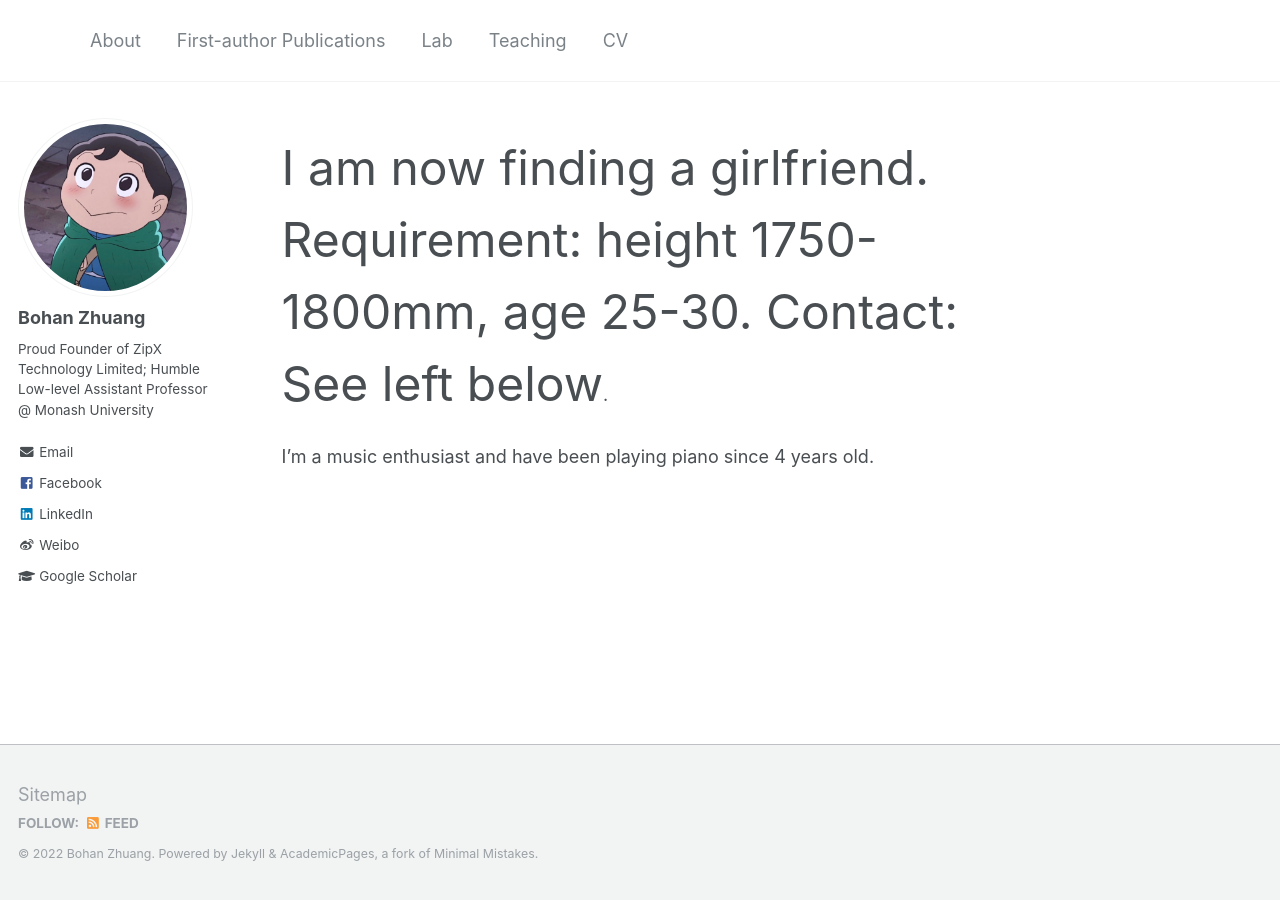
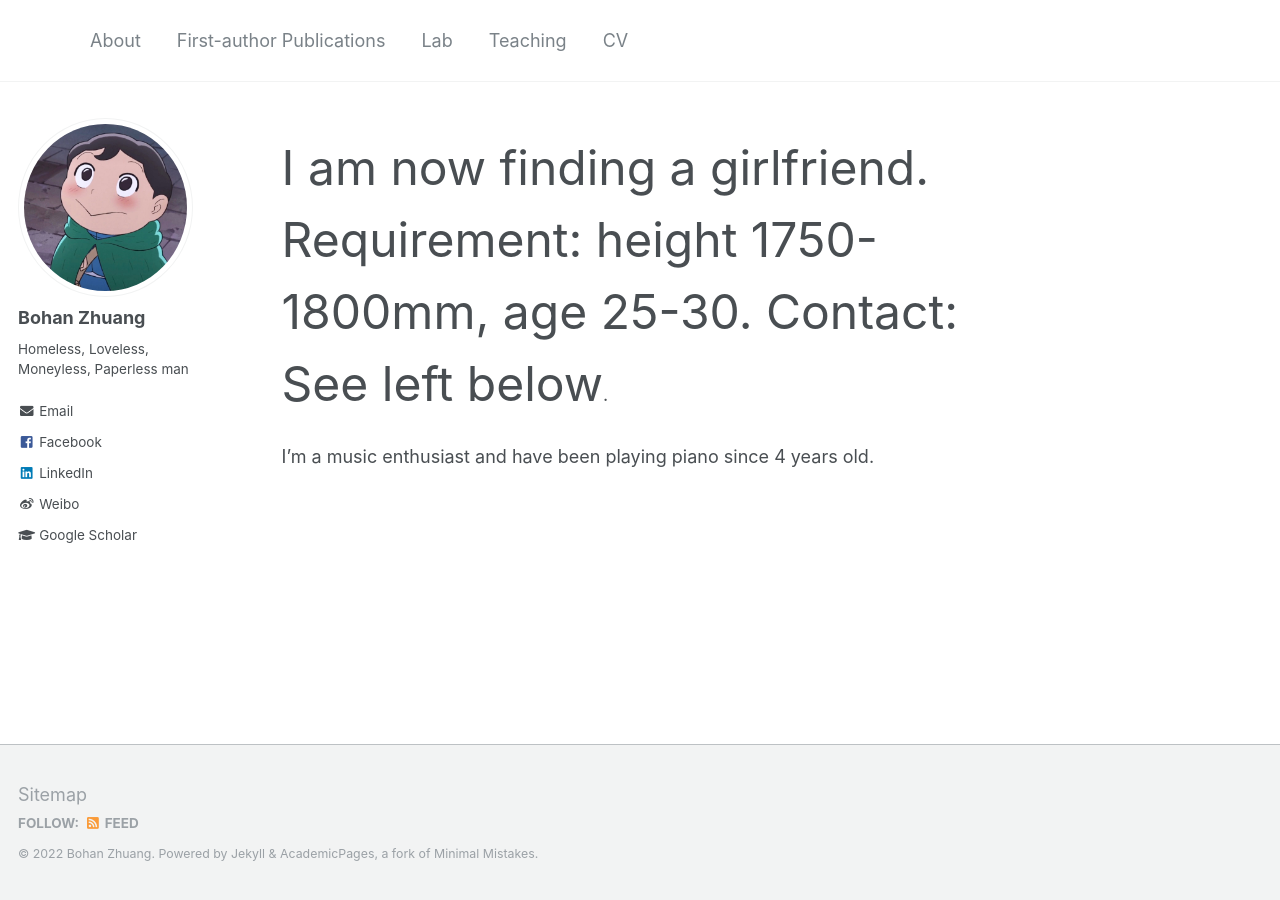
Before and after one commit to bohanzhuang/bohanzhuang.github.io, a Jekyll site: the page built from _pages/about.md, in a window 1280 px wide. Built offline with Jekyll 4.4.1, drawn with Linux system fonts in a browser that asks for light colours.

Commit message:
Update _config.yml

```diff
--- a/_config.yml
+++ b/_config.yml
@@ -82,7 +82,7 @@ analytics:
 author:
   name             : "Bohan Zhuang"
   avatar           : "bohan.jpeg"
-  bio              : "Proud Founder of ZipX Technology Limited; Humble Low-level Assistant Professor @ Monash University"
+  bio              : "Homeless, Loveless, Moneyless, Paperless man"
   location         : #"Location"
   employer         :
   pubmed           : #"https://www.ncbi.nlm.nih.gov/pubmed/?term=john+snow"
```
